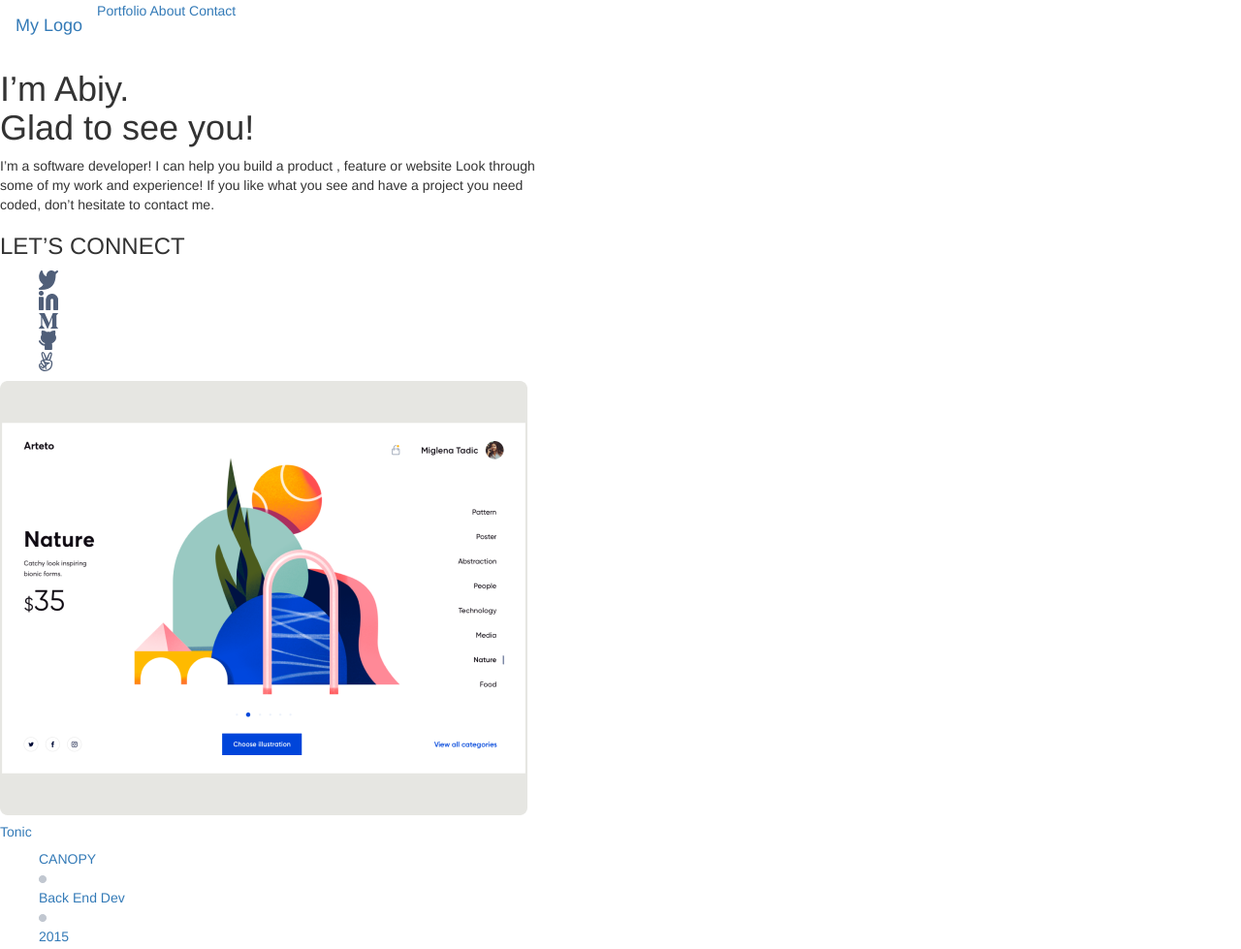
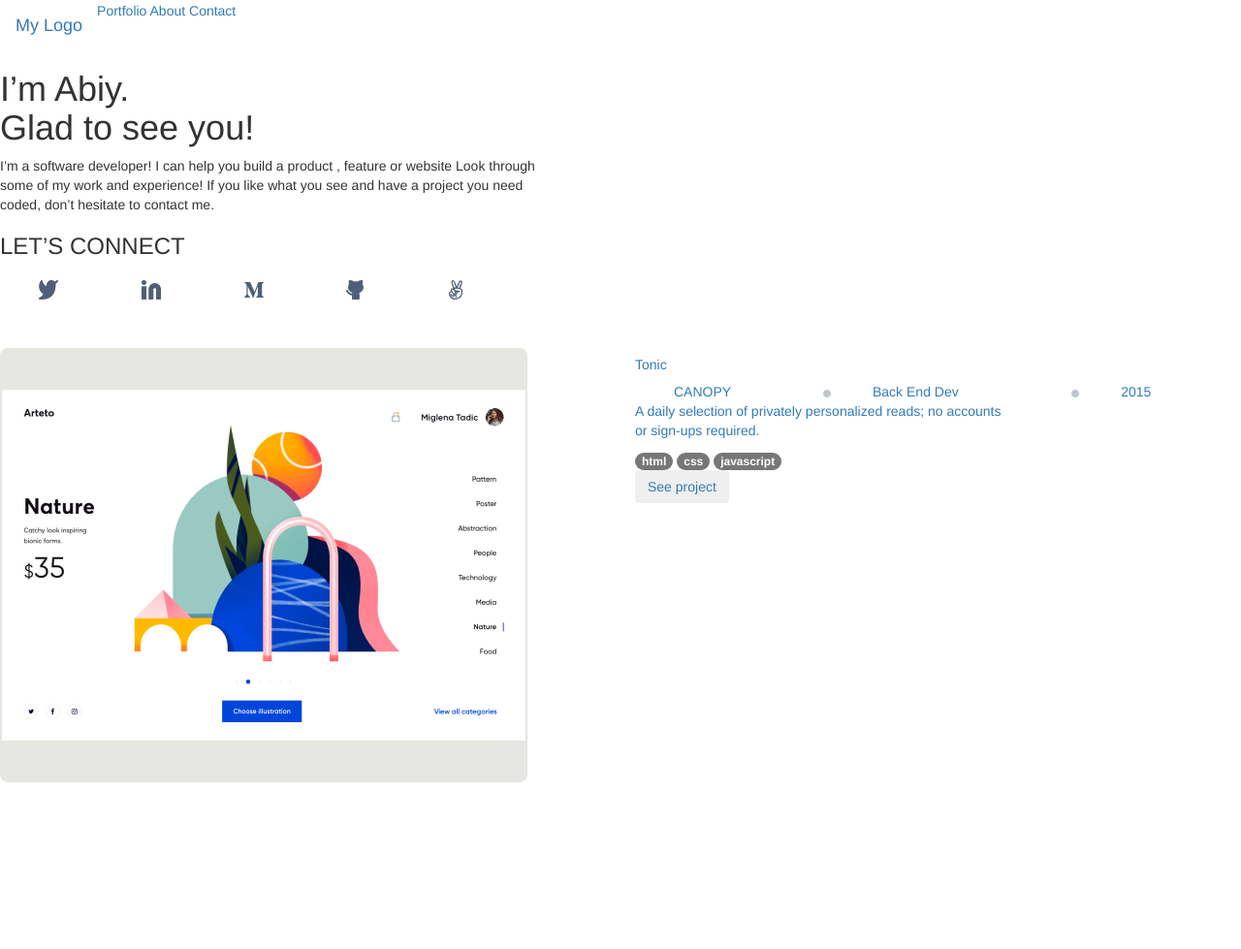
Before and after one commit to gitabiy/Portofolio-Bootstrap, a website: page index.html in a window 1280 px wide. Shown: the top 979 px of the page at 97% size. After the commit the page ends 807 px from the top, so only its background shows below. Drawn offline with nearby package versions, Linux system fonts and the light colour scheme.

Commit message:
added modified index.html style.css

```diff
--- a/index.html
+++ b/index.html
@@ -21,11 +21,11 @@
   </head>
   <body>
     <nav class="navbar navbar-expand-lg navbar-light bg-light" >
-        <div class="container-fluid" >
+        <div class="container-fluid" style="justify-content: space-between;">
           <a class="navbar-brand" href="#">My Logo</a>
 
           <div class="collapse navbar-collapse" id="navbarNavAltMarkup">
-            <div class="navbar-nav  me-auto justify-content-between">
+            <div class="navbar-nav  me-auto justify-content-between" >
               <a class="nav-link active" aria-current="page" href="#">Portfolio</a>
               <a class="nav-link" href="#">About</a>
               <a class="nav-link" href="#">Contact</a>
@@ -47,35 +47,53 @@
            <h3 class="motto" >
              LET’S CONNECT
            </h3>
-           <div class="social-media">
+           <div class="row">
+           <div class="social-media" style="column-gap: 4px;">
              <ul>
-                 <li><a ><img class="twitter icons"src="images\Vector.svg" alt="twitter"></a></li>
-                 <li><a><img class="linkedin icons" src="images\Linkedin icon@2x (1).png" alt="linkedin"></a></li>
-                 <li><a><img class="vector-1 icons" src="images\Vector (1).svg" alt="Medium"></a></li>
-                 <li><a><img class="vector-2 icons" src="images\Vector (2).svg" alt="github"><a></a></li>
-                 <li><a><img class="vector-3 icons" src="images\Vector (3).svg" alt="AngelList"><a></li>
+              <div class="col-lg-1">  <li><a ><img class="twitter icons"src="images\Vector.svg" alt="twitter"></a></li></div>
+              <div class="col-lg-1">  <li><a><img class="linkedin icons" src="images\Linkedin icon@2x (1).png" alt="linkedin"></a></li></div>
+              <div class="col-lg-1">  <li><a><img class="vector-1 icons" src="images\Vector (1).svg" alt="Medium"></a></li></div>
+              <div class="col-lg-1"> <li><a><img class="vector-2 icons" src="images\Vector (2).svg" alt="github"><a></a></li></div>
+               <div class="col-lg-1"> <li><a><img class="vector-3 icons" src="images\Vector (3).svg" alt="AngelList"><a></li></div>
              </ul>
-
            </div>
+          </div>
 
          </div>
-         <div class="card" style="width: 40rem;list-style: none;">
-            <img src="images\Snapshoot Portfolio4.png" class="card-img-top width:20%;"  alt="Snapshoot-Portfolio">
-            <div class="card-body">
+         <div class="row">
+         <div class="card" style="list-style: none;margin-top: 50px;">
+           <div class="col-lg-6"> <img src="images\Snapshoot Portfolio4.png" class="card-img-top "   alt="Snapshoot-Portfolio"></div>
+            <div class="col-lg-6"><div class="card-body">
               <h5 class="card-title">Tonic</h5>
 
               <div class="canopy-backend">
-              <ul>
+                <div class="row">
+              <ul >
+                <div class="col-lg-3">
               <li class="canopy">CANOPY</li>
-              <li class="counter"><img src="images\Counter.png" alt="Counter"></li>
-              <li class="back-end">Back End Dev</li>
-              <li class="counter"><img src="images\Counter.png" alt="Counter"></li>
-              <li class="date">2015</li>
+               </div>
+               <div class="col-lg-1"><li class="counter"><img src="images\Counter.png" alt="Counter"></li></div>
+               <div class="col-lg-4"><li class="back-end">Back End Dev</li></div>
+                <div class="col-lg-1"><li class="counter"><img src="images\Counter.png" alt="Counter"></li></div>
+                <div class="col-lg-3"><li class="date">2015</li></div>
               </ul>
+            </div>
             </div>
           </div>
            <p class="daily-read">A daily selection of privately personalized reads; no accounts<br> or sign-ups required.</p>
 
+              <span class="badge rounded-pill bg-primary">html</span>
+              <span class="badge rounded-pill bg-primary">css</span>
+              <span class="badge rounded-pill bg-primary">javascript</span>
+              <div><button type="button" class="btn btn-outline-primary">See project</button> </div>
+            </div>
+
+          </div>
+
+
+
+
+          </div>
 
 
  </section>
```
Also changed, not shown: index1.html (deleted, +0 -90 lines), index2.html (deleted, +0 -12 lines), style.css (line endings or trailing spaces).
